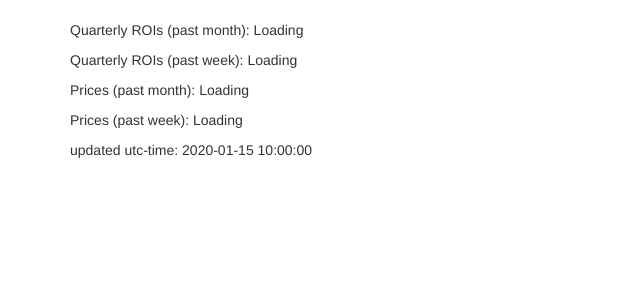
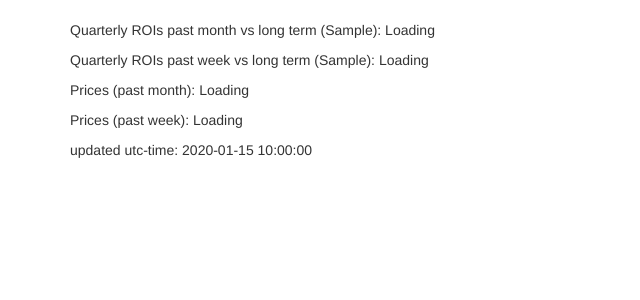
Before and after one commit to KEHANG/Life_Web_Services, a Flask app: page /stock/1 in a window 1280 px wide. Shown: the part 52-352 px from the top of the page, without its empty margins (0-640 px from the left). Run offline with Flask 2, Linux system fonts and the light colour scheme; a user stored in the database is signed in; tables that the repository leaves empty hold one stand-in row (values such as "Sample post"); a database or web service that is not in the repository returns one stand-in record (values such as "Sample title"); parts of the project's set-up code (start-up, migrations or seed data) failed here and were passed over; some libraries are stand-ins or nearby versions.

Commit message:
added long term ROIs in text

```diff
--- a/lws/templates/stock/stock_base.html
+++ b/lws/templates/stock/stock_base.html
@@ -3,13 +3,13 @@
 
 {% block app_content %}
 <p>
-Quarterly ROIs (past month):
+Quarterly ROIs past month vs long term ({{stats['long_term_3monthROI']}}):
 <span class="dynamicsparkline"
 	id="month_roi_jps">Loading</span>
 </p>
 
 <p>
-Quarterly ROIs (past week):
+Quarterly ROIs past week vs long term ({{stats['long_term_3monthROI']}}):
 <span class="dynamicsparkline"
 	id="week_roi_jps">Loading</span>
 </p>
```
